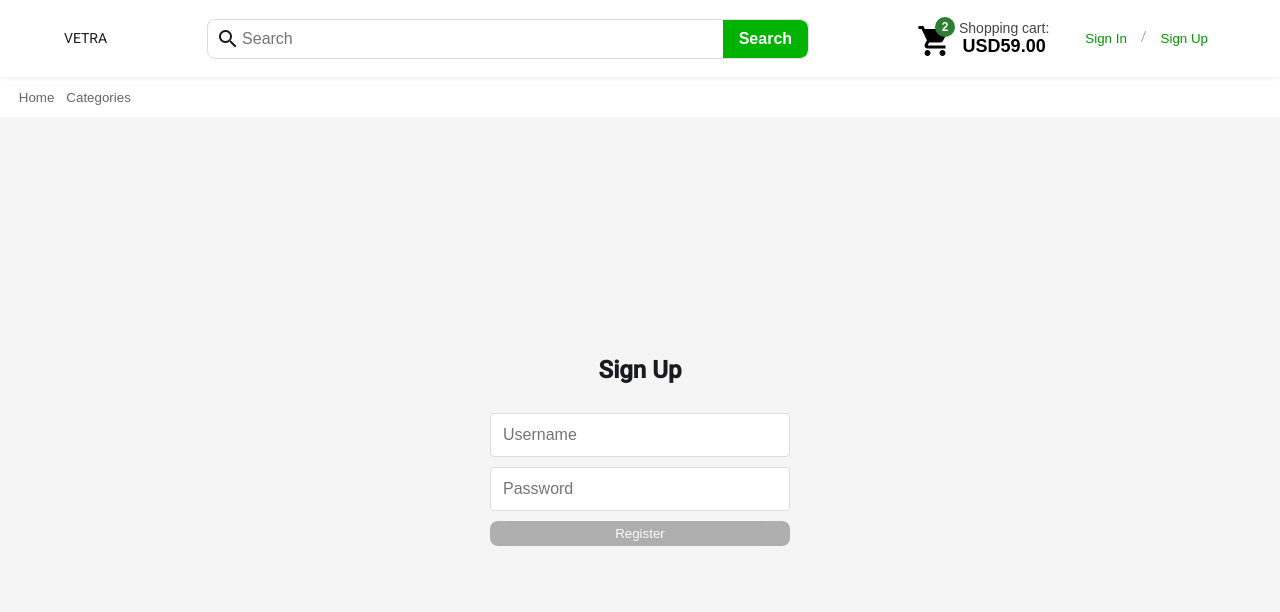
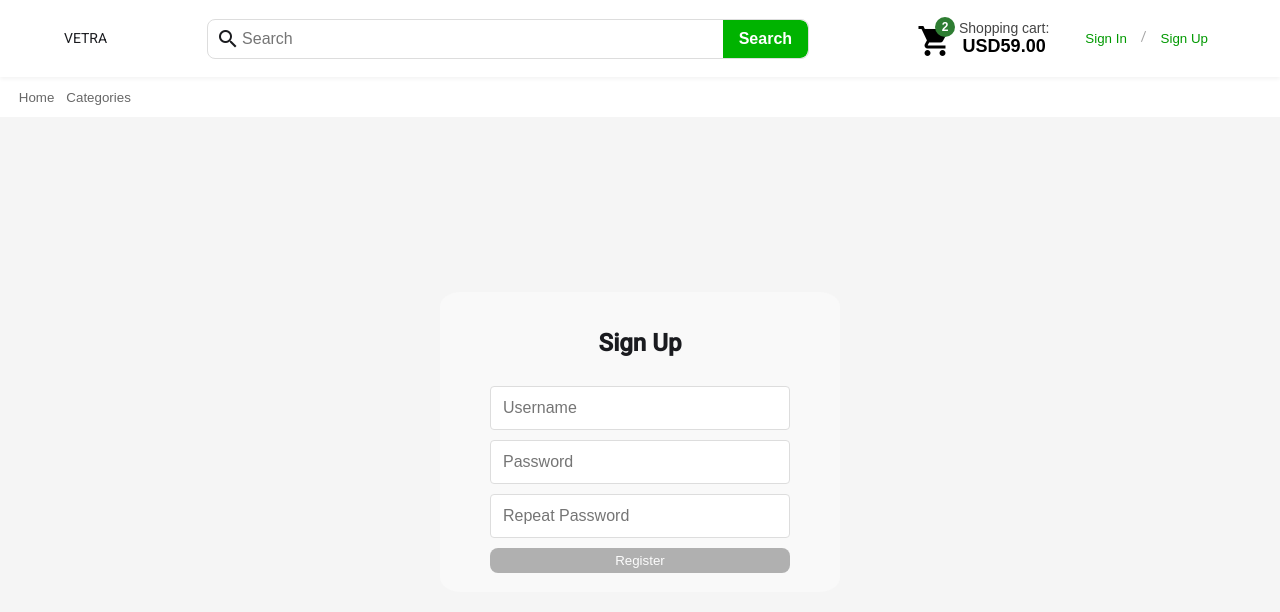
Before and after one commit to anil0x80/shop-frontend, an Angular app: page /sign-up in a window 1280 px wide. Shown: the top 612 px of the page. Built offline with nearby package versions, Linux system fonts and the light colour scheme.

Commit message:
improve register page

```diff
--- a/src/app/register-page/register-page.css
+++ b/src/app/register-page/register-page.css
@@ -1,3 +1,13 @@
+.container{
+    display: grid;
+    background-color: #f9f9f9;
+    width: 400px;
+    height: 300px;
+    justify-content: center;
+    align-content: center;
+    border-radius: 5%;
+}
+
 .register-page {
   display: flex;
   justify-content: center;
@@ -33,6 +43,11 @@
     padding: 5px;
     border: transparent;
     border-radius: 8px;
+    cursor: pointer;
+}
+
+.sign-up-button:hover{
+    background-color: #009900;
 }
 
 .sign-up-button:disabled {
@@ -40,3 +55,16 @@
     cursor: not-allowed;         /* shows a "not allowed" cursor */
     opacity: 0.6;                /* make it look inactive */
 }
+
+.error-text {
+  color: #e74c3c;              /* a nice deep red */
+  font-size: 0.85rem;          /* slightly smaller than body text */
+  font-style: italic;          /* give it a little emphasis */
+  margin-top: 0.25rem;         /* space above the message */
+  display: block;              /* force it onto its own line */
+}
+
+input.ng-invalid.ng-touched {
+  border-color: #e74c3c;       /* highlight the input itself when invalid */
+  box-shadow: 0 0 0 1px #e74c3c;
+}
--- a/src/app/register-page/register-page.html
+++ b/src/app/register-page/register-page.html
@@ -1,8 +1,25 @@
 <div class="register-page">
-  <form [formGroup]="registerForm" class="register-form">
+<div class="container">
+<form [formGroup]="registerForm" class="register-form">
     <p class="sign-up-text">Sign Up</p>
     <input type="text" formControlName="username" name="username" placeholder="Username"/>
-    <input type="password" formControlName="password" name="password" placeholder="Password"/>
+    <input type="password" formControlName="password" name="password" placeholder="Password"
+    [ngClass]="{'ng-touched ng-invalid': hasAnyPasswordError()}"/>
+    <!-- mark input as invalid if it password mismatch exists -->
+
+    @if (hasPasswordWeakError()){
+      <span class="error-text">Your password must have lower case, upper case and numeric characters and minimum of 6 characters.</span>
+    }
+
+    <input type="password" formControlName="repeated_password" name="repeated_password" placeholder="Repeat Password"
+    [ngClass]="{'ng-touched ng-invalid': hasAnyPasswordError()}"/>
+    <!-- mark input as invalid if it password mismatch exists -->
+
+    @if (hasPasswordMismatchError()){
+      <span class="error-text">Passwords do not match</span>
+    }
+
     <button type="submit" class="sign-up-button" (click)="onSignup()" [disabled]="!registerForm.valid">Register</button>
-  </form>
+</form>
 </div>
+</div>
--- a/src/app/register-page/register-page.ts
+++ b/src/app/register-page/register-page.ts
@@ -1,21 +1,84 @@
 import { Component } from '@angular/core';
-import {FormGroup, FormControl} from '@angular/forms';
-import {ReactiveFormsModule, Validators} from '@angular/forms';
+import { CommonModule } from '@angular/common';
+import {FormGroup, FormControl, MinLengthValidator} from '@angular/forms';
+import {ReactiveFormsModule, Validators,} from '@angular/forms';
+import {AbstractControl, ValidationErrors, ValidatorFn} from '@angular/forms';
+
+enum PasswordError {
+  Strength = 'passwordStrength',
+  Mismatch = 'passwordMismatch',
+}
 
 @Component({
   selector: 'app-register-page',
-  imports: [ReactiveFormsModule],
+  imports: [ReactiveFormsModule, CommonModule],
   templateUrl: './register-page.html',
   styleUrl: './register-page.css'
 })
+
 export class RegisterPage {
     registerForm = new FormGroup({
     username: new FormControl('', Validators.required),
-    password: new FormControl('', Validators.required),
-  });
+    password: new FormControl('',
+        [Validators.required,
+           this.passwordStrengthValidator]),
+    repeated_password: new FormControl('',
+        [Validators.required]),
+  }, { validators: this.passwordMatchValidator });
 
-  onSignup()
-  {
-    alert("username: " + this.registerForm.value.username + "  " + "password: " + this.registerForm.value.password)
+  // validator for password match
+  passwordMatchValidator(group: AbstractControl): ValidationErrors | null {
+    const password = group.value.password;
+    const repeatedPassword = group.value.repeated_password;
+
+    if (password !== repeatedPassword) {
+        return { [PasswordError.Mismatch]: true };
+    }
+    return null;
+  }
+
+  // validator for password strength
+  passwordStrengthValidator (control:AbstractControl) : ValidationErrors | null {
+      const value = control.value;
+
+      if (!value) {
+          return null;
+      }
+
+      const hasUpperCase = /[A-Z]+/.test(value);
+
+      const hasLowerCase = /[a-z]+/.test(value);
+
+      const hasNumeric = /[0-9]+/.test(value);
+
+      const isLengthGood = value.length >= 6;
+
+      const passwordValid = hasUpperCase && hasLowerCase && hasNumeric && isLengthGood;
+
+      return !passwordValid ? {[PasswordError.Strength]: true}: null;
+  }
+
+  hasPasswordMismatchError(){
+    return this.registerForm.hasError(PasswordError.Mismatch) && this.repeated_password.touched;
+  }
+
+  hasPasswordWeakError() {
+    return this.password.hasError(PasswordError.Strength) && this.password.touched;
+  }
+
+  hasAnyPasswordError() {
+    return this.hasPasswordWeakError() || this.hasPasswordMismatchError();
+  }
+
+  get password() {
+      return this.registerForm.controls.password;
+  }
+
+  get repeated_password() {
+      return this.registerForm.controls.repeated_password;
+  }
+
+  onSignup() {
+    alert("username: " + this.registerForm.value.username + "  " + "password: " + this.registerForm.value.password);
   }
 }
```
